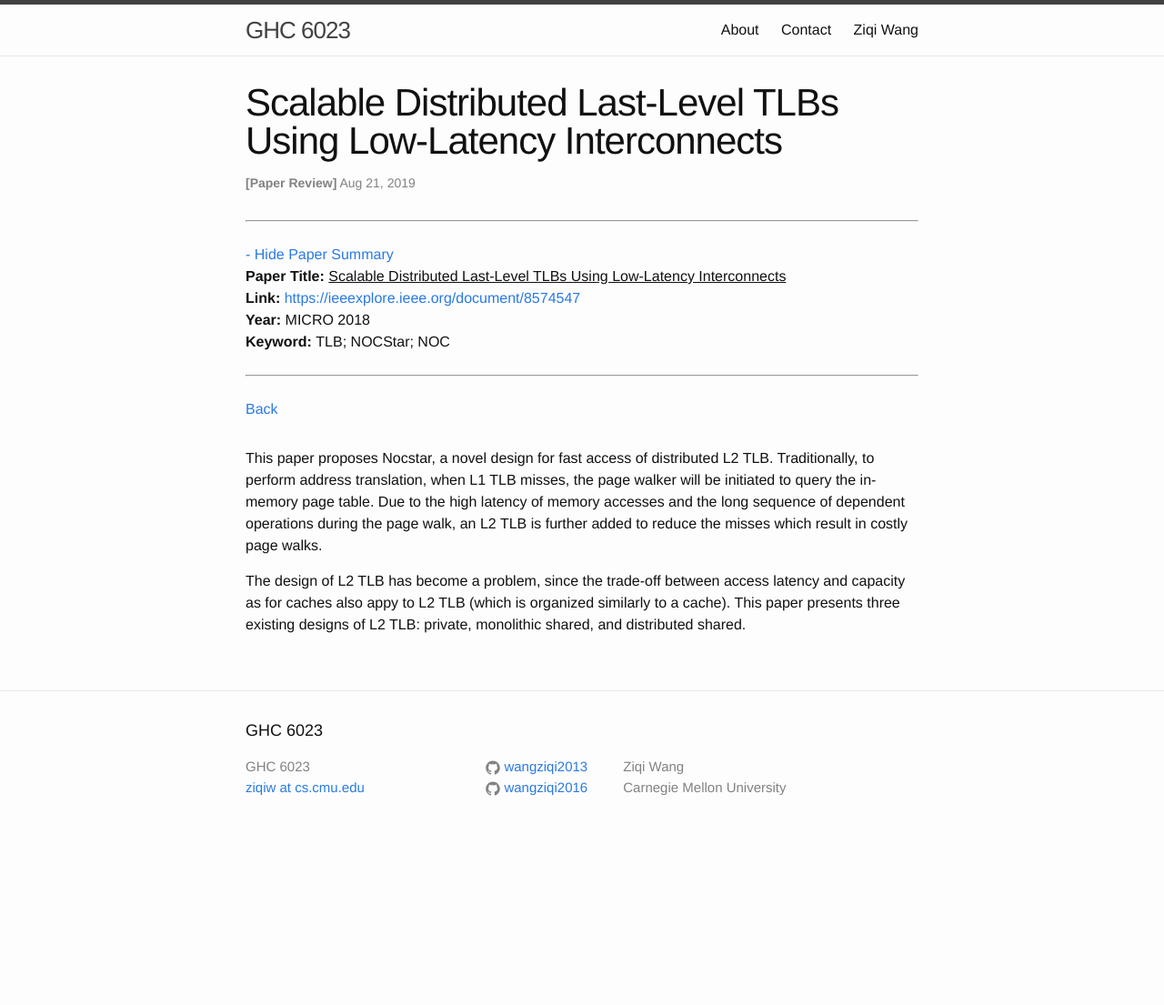
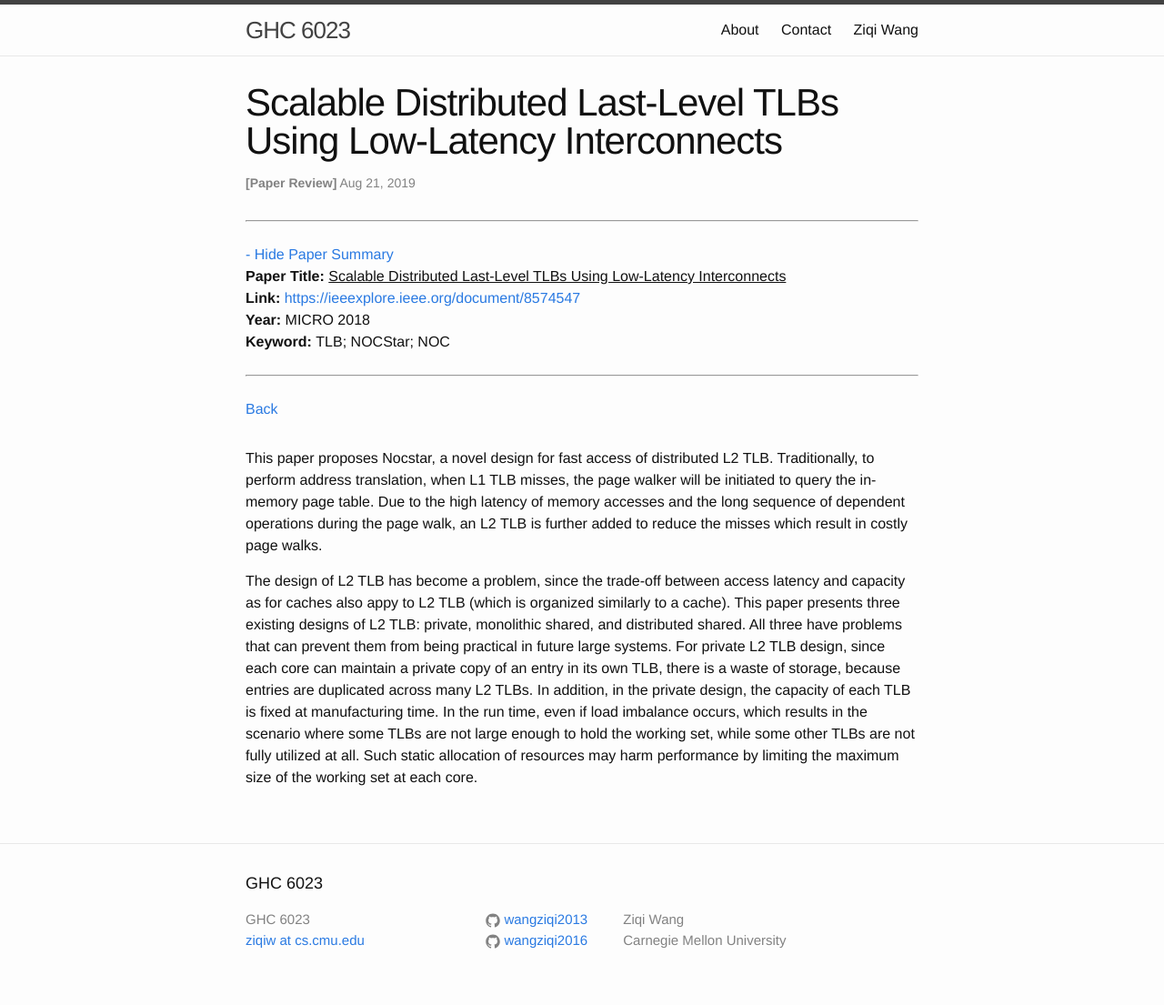
Before and after one commit to wangziqi2013/wangziqi2013.github.io, a Jekyll site: the page built from _posts/2019-08-20-nocstar.markdown, in a window 1280 px wide. Shown: the whole page at 91% size. Built offline with Jekyll 4.4.1, drawn with Linux system fonts in a browser that asks for light colours; before the commit the page ends 937 px from its top, so only the background shows below that.

Commit message:
Adding private TLB

```diff
--- a/_posts/2019-08-20-nocstar.markdown
+++ b/_posts/2019-08-20-nocstar.markdown
@@ -20,4 +20,9 @@ added to reduce the misses which result in costly page walks.
 
 The design of L2 TLB has become a problem, since the trade-off between access latency and capacity as for caches
 also appy to L2 TLB (which is organized similarly to a cache). This paper presents three existing designs of L2 TLB: private,
-monolithic shared, and distributed shared.
+monolithic shared, and distributed shared. All three have problems that can prevent them from being practical in future
+large systems. For private L2 TLB design, since each core can maintain a private copy of an entry in its own TLB,
+there is a waste of storage, because entries are duplicated across many L2 TLBs. In addition, in the private design,
+the capacity of each TLB is fixed at manufacturing time. In the run time, even if load imbalance occurs, which results in
+the scenario where some TLBs are not large enough to hold the working set, while some other TLBs are not fully utilized
+at all. Such static allocation of resources may harm performance by limiting the maximum size of the working set at each core.
```
